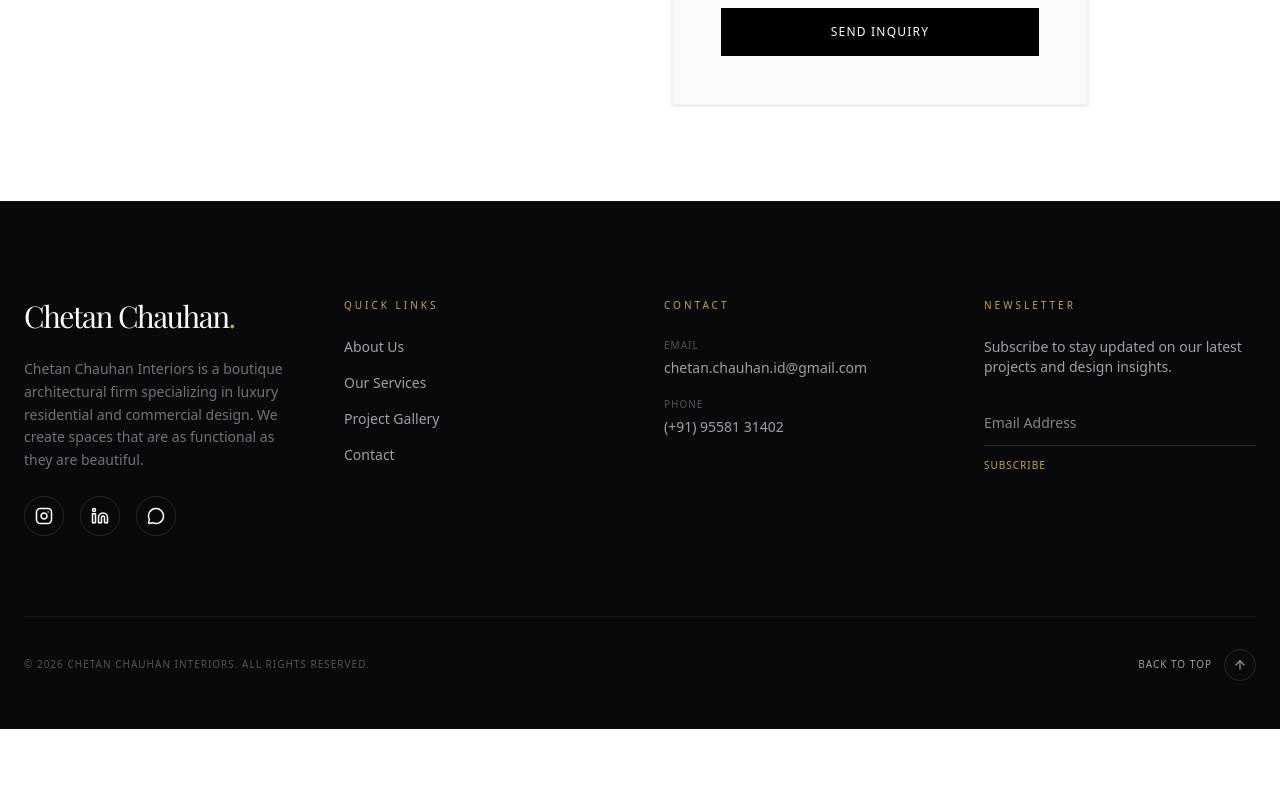
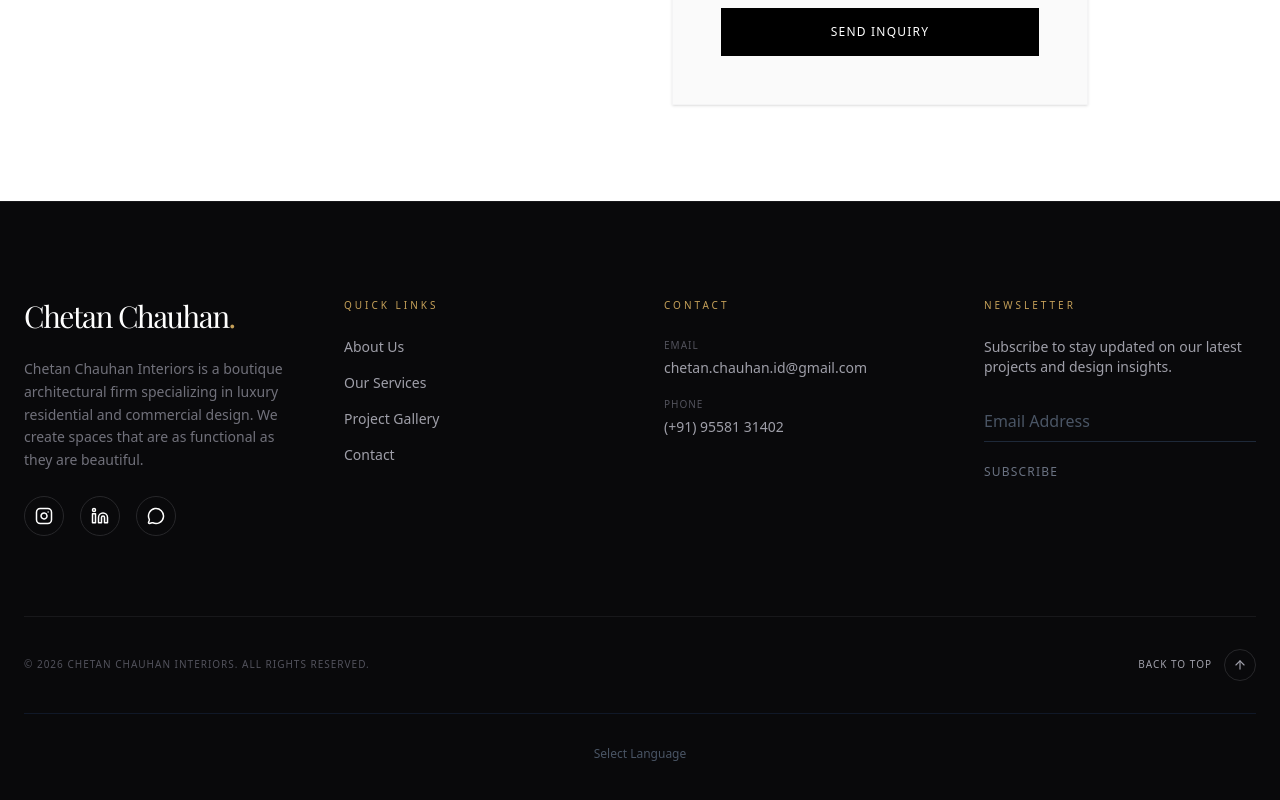
Before and after one commit to chetanchauhanid-oss/chetan-chauhan, a Next.js app: page / in a window 1280 px wide. Shown: the part 7775-8575 px from the top of the page. Before the commit the page ends 8504 px from the top, so only its background shows below. Built offline with nearby package versions, Linux system fonts and the light colour scheme; a web font is replaced by a local one.

Commit message:
Add Language Selector and Newsletter

```diff
--- a/public/_forms.html
+++ b/public/_forms.html
@@ -10,6 +10,10 @@
         <textarea name="message"></textarea>
         <input type="hidden" name="form-name" value="inquiry" />
     </form>
+    <form name="newsletter" netlify hidden>
+        <input type="email" name="email" />
+        <input type="hidden" name="form-name" value="newsletter" />
+    </form>
 </body>
 
 </html>
--- a/src/components/Footer.tsx
+++ b/src/components/Footer.tsx
@@ -76,13 +76,29 @@
                         <p className="font-sans text-sm text-zinc-400">
                             Subscribe to stay updated on our latest projects and design insights.
                         </p>
-                        <form className="flex flex-col space-y-3">
-                            <input
-                                type="email"
-                                placeholder="Email Address"
-                                className="bg-transparent border-b border-zinc-800 py-3 focus:outline-none focus:border-gold transition-colors text-sm"
-                            />
-                            <button className="text-[10px] uppercase tracking-widest text-gold text-left hover:text-white transition-colors">
+                        <form
+                            name="newsletter"
+                            method="POST"
+                            action="/success.html"
+                            data-netlify="true"
+                            className="space-y-4"
+                        >
+                            <input type="hidden" name="form-name" value="newsletter" />
+
+                            <div className="relative">
+                                <input
+                                    type="email"
+                                    name="email"
+                                    placeholder="Email Address"
+                                    required
+                                    className="w-full bg-transparent border-b border-gray-800 py-2 text-gray-300 focus:outline-none focus:border-gold-500 transition-colors placeholder-gray-600"
+                                />
+                            </div>
+
+                            <button
+                                type="submit"
+                                className="text-xs uppercase tracking-widest text-gray-500 hover:text-white transition-colors"
+                            >
                                 Subscribe
                             </button>
                         </form>
@@ -103,6 +119,20 @@
                         </span>
                     </button>
                 </div>
+
+                {/* Google Translate Widget */}
+                <div className="mt-8 border-t border-gray-900 pt-8 text-center">
+                    <p className="text-gray-600 text-xs mb-2">Select Language</p>
+                    <div id="google_translate_element" className="inline-block"></div>
+                    <script type="text/javascript">
+                        {`
+                        function googleTranslateElementInit() {
+                            new google.translate.TranslateElement({pageLanguage: 'en'}, 'google_translate_element');
+                        }
+                        `}
+                    </script>
+                    <script type="text/javascript" src="//translate.google.com/translate_a/element.js?cb=googleTranslateElementInit"></script>
+                </div>
             </div>
         </footer>
     );
```
